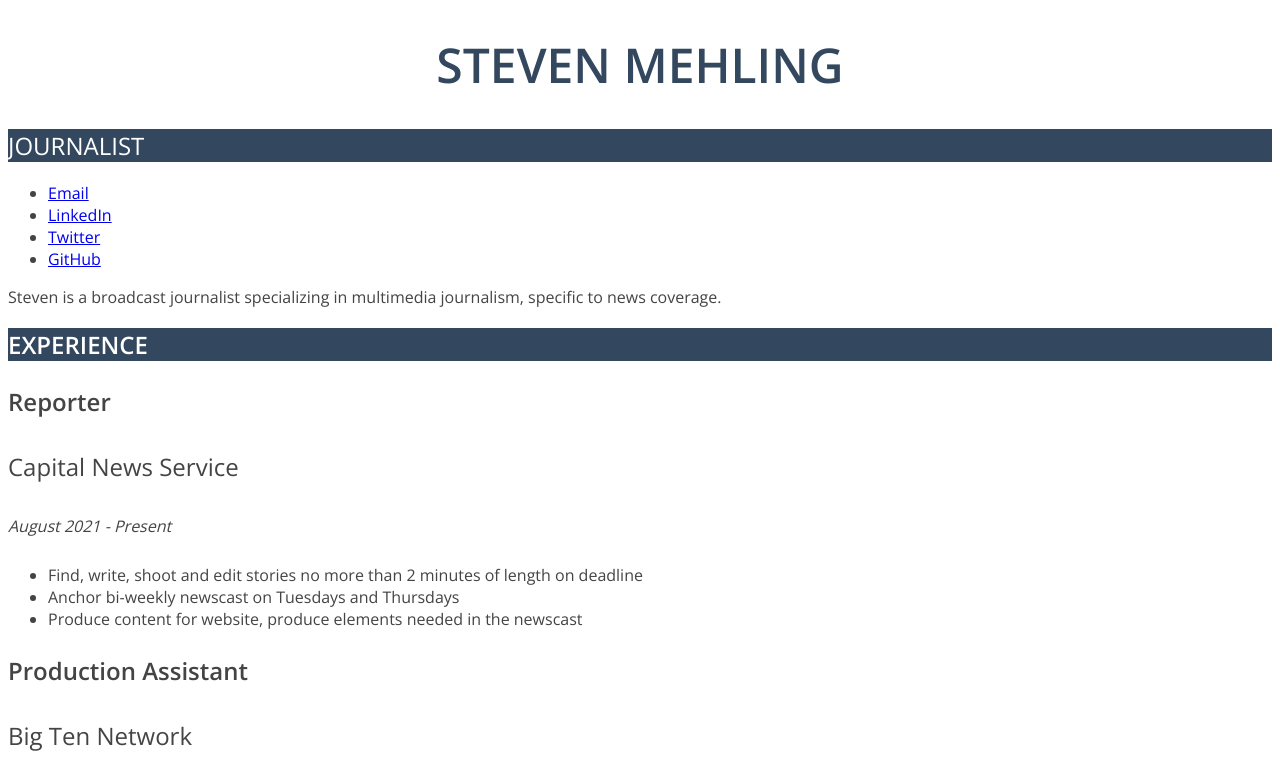
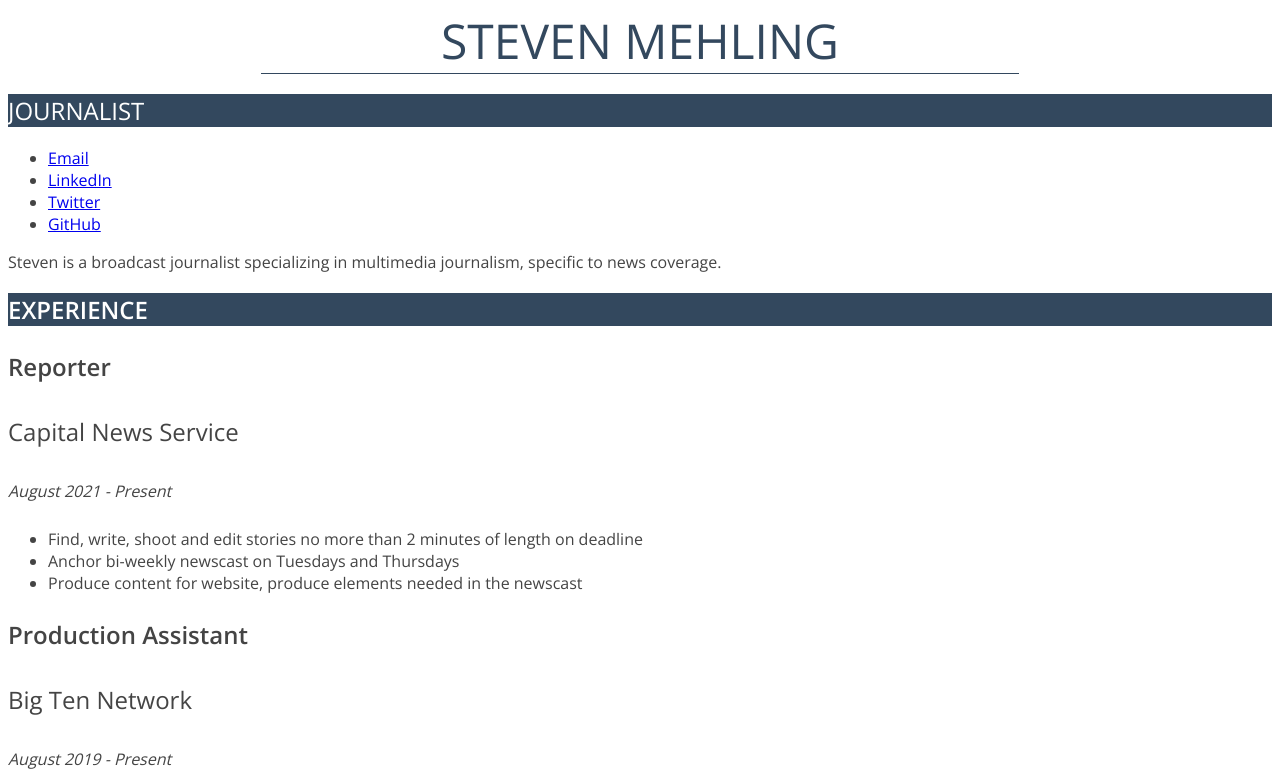
Before and after one commit to stevenmehling/Steven-Mehling-JOUR352, a plain HTML site: page basic-resume/index.html in a window 1280 px wide. Shown: the top 780 px of the page. Drawn offline with nearby package versions, Linux system fonts and the light colour scheme.

Commit message:
css changes

```diff
--- a/basic-resume/index.html
+++ b/basic-resume/index.html
@@ -11,7 +11,7 @@
 
 <body>
     <!--i built this myself-->
-    <h1>Steven Mehling</h1>
+    <div id="name">Steven Mehling</div>
     <h2>Journalist</h2>
     <img src="IMG_3066.JPG" width="300" alt="Picture of Steven Mehling">
         <ul>
--- a/basic-resume/style.css
+++ b/basic-resume/style.css
@@ -7,11 +7,15 @@ body {
     font-weight: 400;
 }
 /*styles all section headers*/
-h1{
+#name{
   font-size: 3em;
   color: #33485e;
   text-transform: uppercase;
   text-align: center;
+  border-bottom: 1px solid #33485e;
+  width: 60%;
+  min-width: 300px;
+  margin: 0 auto;
 }
 /*commented out my image*/
 img{
```
